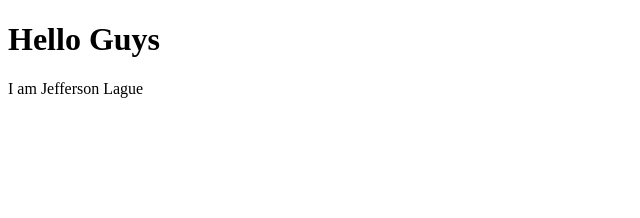
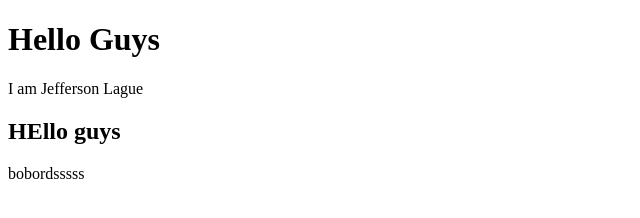
Before and after one commit to jefflags123/CompreTest, a plain HTML site: page index.html in a window 1280 px wide. Shown: the whole page, without its empty margins (0-640 px from the left). Drawn offline with Linux system fonts and the light colour scheme.

Commit message:
added changed

```diff
--- a/index.html
+++ b/index.html
@@ -8,5 +8,8 @@
 <body>
     <H1>Hello Guys</H1>
     <p> I am Jefferson Lague</p>
+
+    <h2> HEllo guys </h2>
+    <p> bobordsssss</p>
 </body>
 </html>
```
